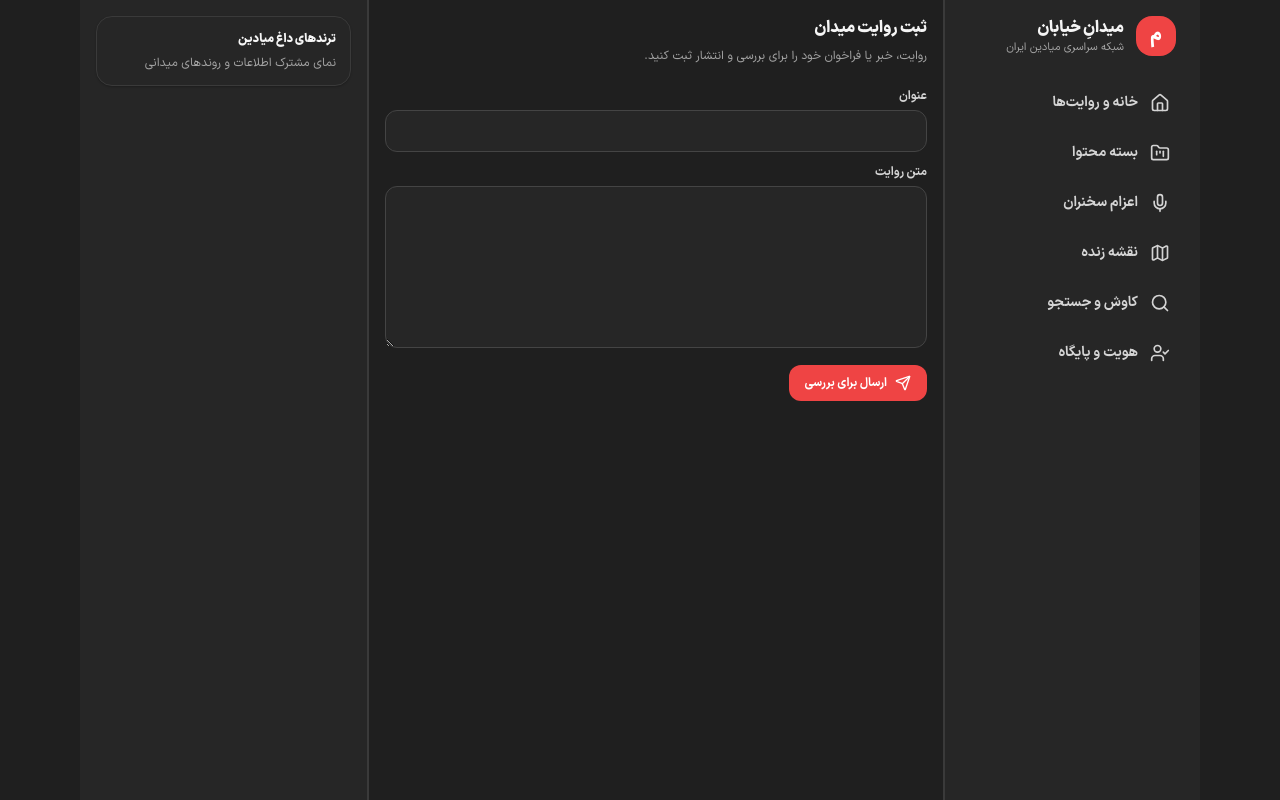
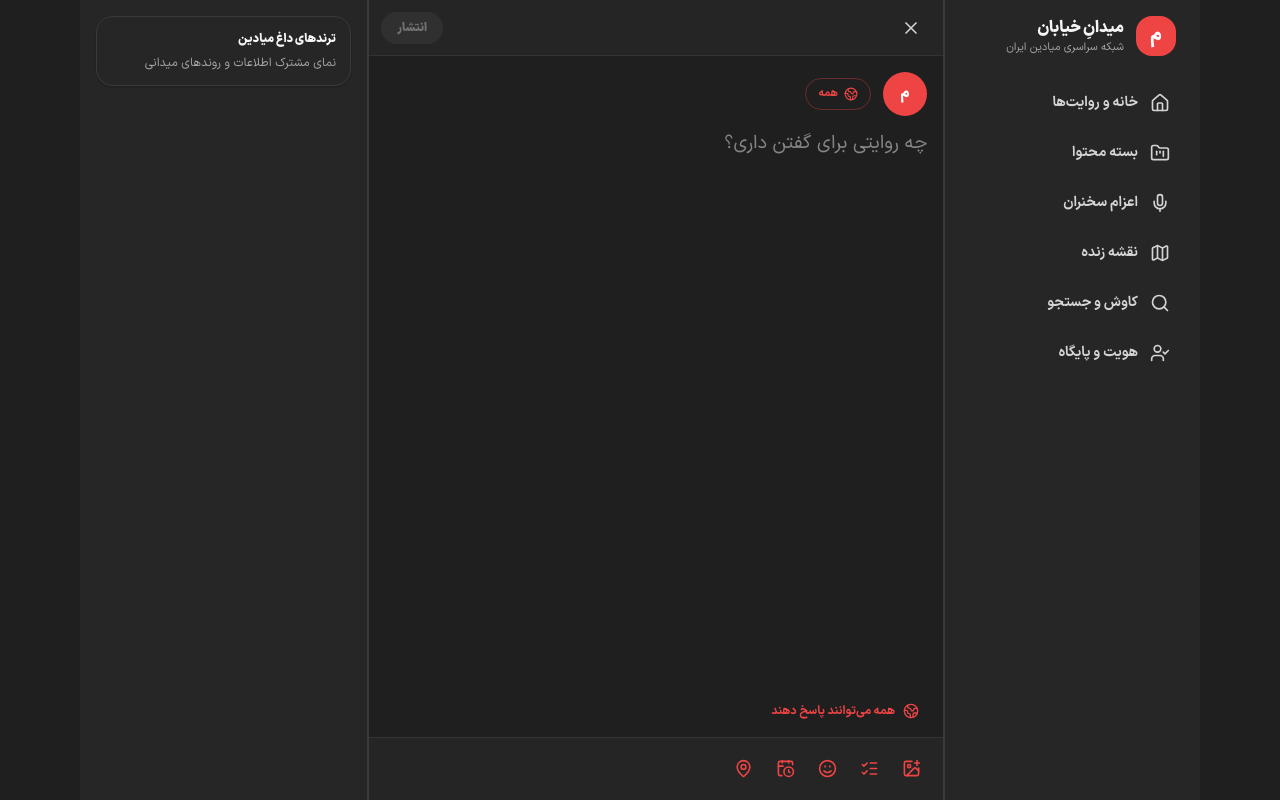
Before and after one commit to mohammad-mohammad-soltani/meydan, a Next.js app: page /compose in a window 1280 px wide. Built offline with nearby package versions, Linux system fonts and the light colour scheme.

Commit message:
feat: rebuild narrative composer with social posting flow

```diff
--- a/features/compose/components/ComposeView.tsx
+++ b/features/compose/components/ComposeView.tsx
@@ -1,23 +1,183 @@
 "use client";
 
-import { useState } from "react";
-import { Send } from "lucide-react";
+import { useEffect, useMemo, useRef, useState } from "react";
+import { useRouter } from "next/navigation";
+import {
+  CalendarClock,
+  Globe2,
+  ImagePlus,
+  ListChecks,
+  MapPin,
+  Smile,
+  X,
+} from "lucide-react";
+import type { FeedPost } from "@/features/feed/types";
+
+const MAX_CHARACTERS = 280;
+const DRAFT_KEY = "meydan-compose-draft";
+const LOCAL_POSTS_KEY = "meydan-local-narratives";
+
+function loadLocalPosts(): FeedPost[] {
+  try {
+    const stored = window.localStorage.getItem(LOCAL_POSTS_KEY);
+    return stored ? (JSON.parse(stored) as FeedPost[]) : [];
+  } catch {
+    return [];
+  }
+}
 
 export function ComposeView() {
-  const [title, setTitle] = useState("");
-  const [body, setBody] = useState("");
-  const [submitted, setSubmitted] = useState(false);
-  const fieldClass = "mt-1.5 w-full rounded-control border border-input-border bg-input px-3 py-2.5 text-sm text-foreground outline-none transition-colors placeholder:text-placeholder hover:border-input-border-hover focus:border-ring focus-visible:ring-2 focus-visible:ring-ring";
+  const router = useRouter();
+  const textareaRef = useRef<HTMLTextAreaElement>(null);
+  const fileInputRef = useRef<HTMLInputElement>(null);
+  const [text, setText] = useState("");
+  const [attachment, setAttachment] = useState<File | null>(null);
+  const [isPublishing, setIsPublishing] = useState(false);
+
+  useEffect(() => {
+    const draft = window.localStorage.getItem(DRAFT_KEY) ?? "";
+    setText(draft);
+    const frame = window.requestAnimationFrame(() => textareaRef.current?.focus());
+    return () => window.cancelAnimationFrame(frame);
+  }, []);
+
+  useEffect(() => {
+    if (text) window.localStorage.setItem(DRAFT_KEY, text);
+    else window.localStorage.removeItem(DRAFT_KEY);
+  }, [text]);
+
+  const remaining = MAX_CHARACTERS - text.length;
+  const canPublish = text.trim().length > 0 && remaining >= 0 && !isPublishing;
+  const progress = useMemo(() => Math.min(text.length / MAX_CHARACTERS, 1), [text.length]);
+  const circumference = 2 * Math.PI * 9;
+  const dashOffset = circumference * (1 - progress);
+
+  const closeComposer = () => {
+    if (window.history.length > 1) router.back();
+    else router.push("/home");
+  };
+
+  const publish = () => {
+    if (!canPublish) return;
+    setIsPublishing(true);
+
+    const trimmed = text.trim();
+    const firstLine = trimmed.split("\n")[0] ?? trimmed;
+    const post: FeedPost = {
+      id: `local-${Date.now()}`,
+      kind: "ideas",
+      squareName: "روایت شما",
+      handle: "@you",
+      timeAgo: "همین حالا",
+      city: "ایران",
+      badge: "روایت تازه",
+      title: firstLine.length > 64 ? `${firstLine.slice(0, 64)}…` : firstLine,
+      body: trimmed,
+      attachments: attachment
+        ? [{
+            id: `attachment-${Date.now()}`,
+            label: attachment.name,
+            detail: attachment.type.startsWith("video/") ? "ویدئوی پیوست" : "تصویر پیوست",
+            icon: attachment.type.startsWith("video/") ? "video" : "image",
+          }]
+        : [],
+      stats: { likes: 0, comments: 0, reposts: 0 },
+    };
+
+    const existing = loadLocalPosts();
+    window.localStorage.setItem(LOCAL_POSTS_KEY, JSON.stringify([post, ...existing].slice(0, 20)));
+    window.localStorage.removeItem(DRAFT_KEY);
+    setText("");
+    setAttachment(null);
+    router.push("/home");
+  };
 
   return (
-    <section className="space-y-5 bg-background p-4 text-foreground" aria-labelledby="compose-title">
-      <header><h1 id="compose-title" className="text-base font-black text-foreground">ثبت روایت میدان</h1><p className="mt-1 text-xs leading-6 text-muted-foreground">روایت، خبر یا فراخوان خود را برای بررسی و انتشار ثبت کنید.</p></header>
-      <form className="space-y-3" onSubmit={(event) => { event.preventDefault(); if (title.trim() && body.trim()) setSubmitted(true); }}>
-        <label className="block text-xs font-bold text-foreground-secondary">عنوان<input required value={title} onChange={(event) => setTitle(event.target.value)} className={fieldClass} /></label>
-        <label className="block text-xs font-bold text-foreground-secondary">متن روایت<textarea required value={body} onChange={(event) => setBody(event.target.value)} rows={7} className={`${fieldClass} resize-y`} /></label>
-        <button type="submit" className="inline-flex items-center gap-2 rounded-control bg-brand px-4 py-2.5 text-xs font-bold text-brand-foreground transition-colors hover:bg-brand-hover"><Send className="h-4 w-4" />ارسال برای بررسی</button>
-      </form>
-      {submitted ? <p role="status" className="rounded-control border border-success-border bg-success-surface p-3 text-xs text-success-foreground">روایت شما آمادهٔ ارسال است. اتصال به سرویس انتشار در گام بعدی فعال می‌شود.</p> : null}
+    <section className="flex min-h-full flex-1 flex-col bg-background text-foreground" aria-label="نوشتن روایت تازه">
+      <header className="sticky top-0 z-30 flex min-h-14 items-center justify-between border-b border-divider bg-surface-glass px-3 backdrop-blur-md">
+        <button
+          type="button"
+          onClick={closeComposer}
+          aria-label="بستن و بازگشت"
+          className="grid h-10 w-10 place-items-center rounded-full text-icon transition-colors hover:bg-hover hover:text-foreground"
+        >
+          <X className="h-5 w-5" />
+        </button>
+
+        <button
+          type="button"
+          onClick={publish}
+          disabled={!canPublish}
+          className="rounded-pill bg-brand px-4 py-2 text-xs font-black text-brand-foreground transition-colors hover:bg-brand-hover disabled:cursor-not-allowed disabled:bg-disabled disabled:text-disabled-foreground"
+        >
+          {isPublishing ? "در حال انتشار…" : "انتشار"}
+        </button>
+      </header>
+
+      <div className="flex flex-1 flex-col px-4 pb-3 pt-4">
+        <div className="mb-3 flex items-center gap-3">
+          <span className="grid h-11 w-11 shrink-0 place-items-center rounded-full bg-brand text-sm font-black text-brand-foreground">م</span>
+          <button type="button" className="inline-flex min-h-8 items-center gap-1.5 rounded-pill border border-brand-border px-3 text-[11px] font-bold text-brand transition-colors hover:bg-brand-muted">
+            <Globe2 className="h-3.5 w-3.5" />
+            همه
+          </button>
+        </div>
+
+        <textarea
+          ref={textareaRef}
+          autoFocus
+          value={text}
+          onChange={(event) => setText(event.target.value)}
+          maxLength={MAX_CHARACTERS + 40}
+          placeholder="چه روایتی برای گفتن داری؟"
+          aria-label="متن روایت"
+          className="min-h-48 w-full flex-1 resize-none bg-transparent text-[19px] leading-8 text-foreground outline-none placeholder:text-placeholder focus-visible:outline-none"
+        />
+
+        {attachment ? (
+          <div className="ui-enter mt-4 flex items-center justify-between gap-3 rounded-card border border-border bg-surface-muted p-3">
+            <div className="min-w-0">
+              <p className="truncate text-xs font-bold text-foreground">{attachment.name}</p>
+              <p className="mt-1 text-[10px] text-muted-foreground">{attachment.type.startsWith("video/") ? "ویدئو آماده پیوست است" : "تصویر آماده پیوست است"}</p>
+            </div>
+            <button type="button" onClick={() => setAttachment(null)} aria-label="حذف فایل پیوست" className="grid h-9 w-9 shrink-0 place-items-center rounded-full text-icon-muted hover:bg-hover hover:text-danger"><X className="h-4 w-4" /></button>
+          </div>
+        ) : null}
+
+        <button type="button" className="mt-4 inline-flex w-fit items-center gap-2 rounded-pill px-2 py-1.5 text-xs font-bold text-brand transition-colors hover:bg-brand-muted">
+          <Globe2 className="h-4 w-4" />
+          همه می‌توانند پاسخ دهند
+        </button>
+      </div>
+
+      <div className="sticky bottom-0 z-20 border-t border-divider bg-surface-glass px-3 py-2.5 pb-[max(.75rem,env(safe-area-inset-bottom))] backdrop-blur-md">
+        <div className="flex items-center justify-between gap-3">
+          <div className="flex items-center gap-0.5 text-brand">
+            <input
+              ref={fileInputRef}
+              type="file"
+              accept="image/*,video/*"
+              className="hidden"
+              onChange={(event) => setAttachment(event.target.files?.[0] ?? null)}
+            />
+            <button type="button" onClick={() => fileInputRef.current?.click()} aria-label="افزودن تصویر یا ویدئو" className="grid h-10 w-10 place-items-center rounded-full transition-colors hover:bg-brand-muted"><ImagePlus className="h-[19px] w-[19px]" /></button>
+            <button type="button" aria-label="افزودن نظرسنجی" className="grid h-10 w-10 place-items-center rounded-full transition-colors hover:bg-brand-muted"><ListChecks className="h-[19px] w-[19px]" /></button>
+            <button type="button" aria-label="افزودن ایموجی" className="grid h-10 w-10 place-items-center rounded-full transition-colors hover:bg-brand-muted"><Smile className="h-[19px] w-[19px]" /></button>
+            <button type="button" aria-label="افزودن زمان‌بندی" className="grid h-10 w-10 place-items-center rounded-full transition-colors hover:bg-brand-muted"><CalendarClock className="h-[19px] w-[19px]" /></button>
+            <button type="button" aria-label="افزودن موقعیت" className="grid h-10 w-10 place-items-center rounded-full transition-colors hover:bg-brand-muted"><MapPin className="h-[19px] w-[19px]" /></button>
+          </div>
+
+          {text.length > 0 ? (
+            <div className={`flex items-center gap-2 text-[11px] font-bold ${remaining < 0 ? "text-danger" : remaining <= 20 ? "text-warning" : "text-muted-foreground"}`}>
+              {remaining <= 20 ? <span>{remaining}</span> : null}
+              <svg width="24" height="24" viewBox="0 0 24 24" aria-hidden="true" className="-rotate-90">
+                <circle cx="12" cy="12" r="9" fill="none" stroke="currentColor" strokeWidth="2" className="opacity-20" />
+                <circle cx="12" cy="12" r="9" fill="none" stroke="currentColor" strokeWidth="2" strokeLinecap="round" strokeDasharray={circumference} strokeDashoffset={dashOffset} />
+              </svg>
+            </div>
+          ) : null}
+        </div>
+      </div>
     </section>
   );
 }
```
